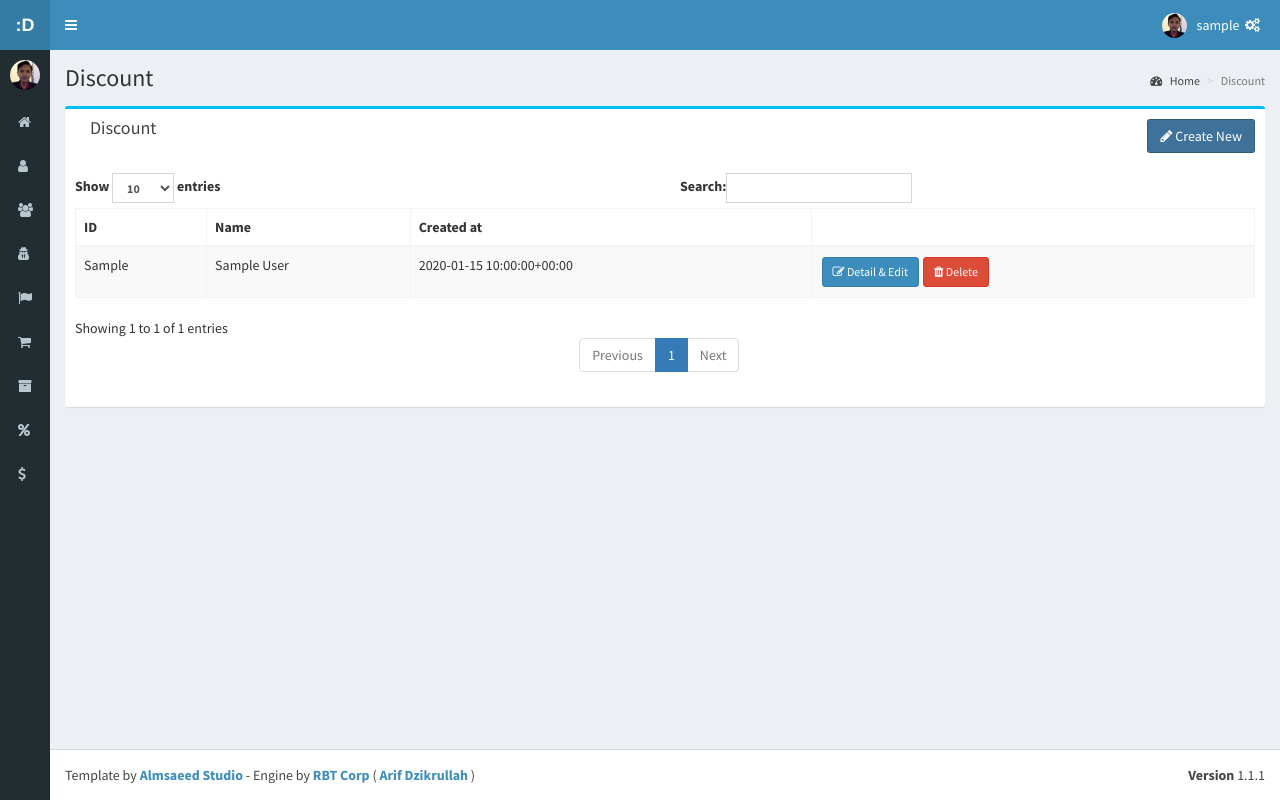
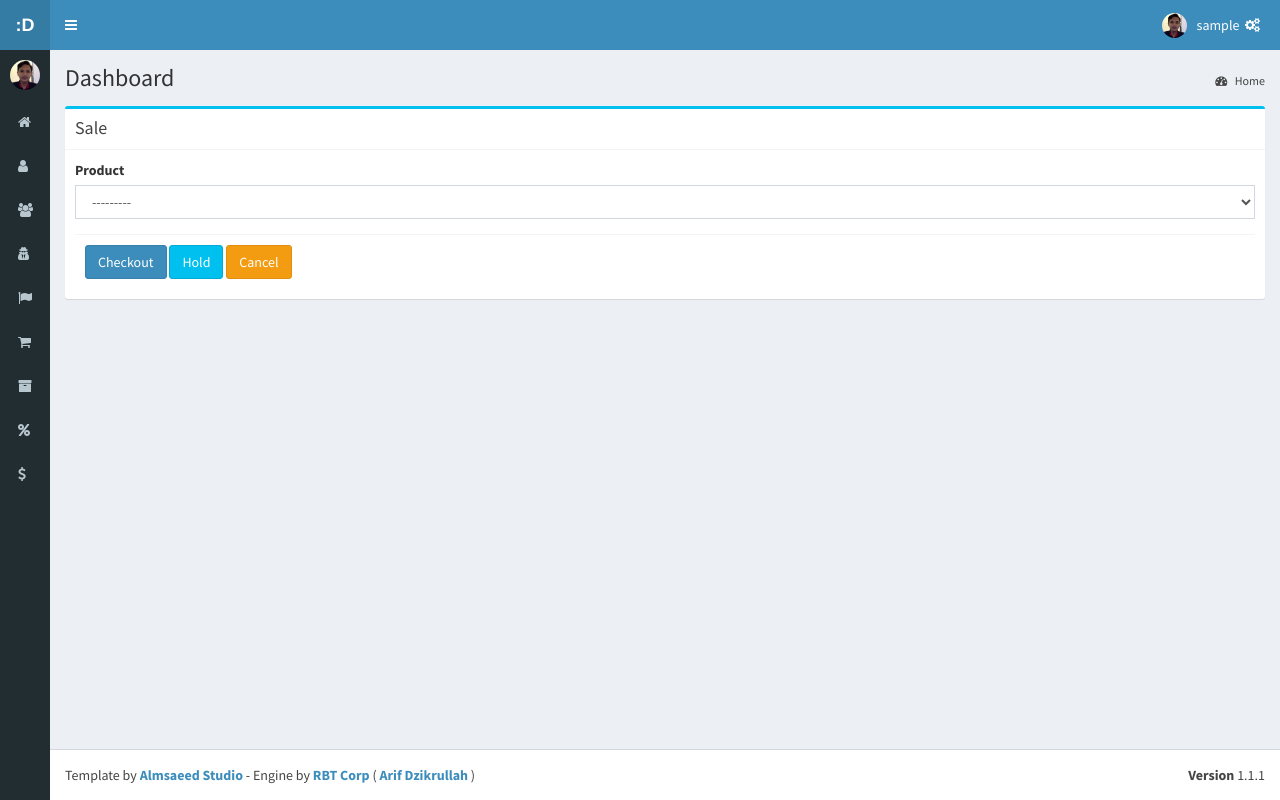
Before and after one commit to ardzix/pos_cooperative, a Django app: page /core/sale/ in a window 1280 px wide. Run offline with Django 3.2, Linux system fonts and the light colour scheme; a user stored in the database is signed in; tables that the repository leaves empty hold one stand-in row (values such as "Sample post"); parts of the project's set-up code (start-up, migrations or seed data) failed here and were passed over; some libraries are stand-ins or nearby versions.

Commit message:
working on sale

```diff
--- a/libs/constants.py
+++ b/libs/constants.py
@@ -1,4 +1,4 @@
-PRODUCT_CATEGORY = (
+PRODUCT_CATEGORIES = (
     (1, "Barang"),
     (2, "Pulsa"),
 )
@@ -7,12 +7,18 @@
     (2, 'Perempuan'),
     (3, 'Rahasia'),
 )
-INVESTOR_TYPE_CHOICE = (
+INVESTOR_TYPE_CHOICES = (
     (1, 'Aktif'),
     (2, 'Tidak Aktif'),
 )
-DISCOUNT_TYPE = (
+DISCOUNT_TYPES = (
     (1, 'Global'),
     (2, 'Periodik'),
     (3, 'Khusus Member'),
 )
+SALE_STATUSES = (
+    (1, 'Diproses'),
+    (2, 'Dibatalkan'),
+    (3, 'Ditahan'),
+    (4, 'Selesai'),
+)
--- a/pos/urls.py
+++ b/pos/urls.py
@@ -15,12 +15,11 @@
 """
 from django.conf.urls import url, include
 from django.contrib import admin
+from django.views.generic import RedirectView
 
 urlpatterns = [
     url(r'^admin/', admin.site.urls),
     url(r'^core/', include('pos_core.urls', namespace='core')),
     url(r'^account/', include('account.urls', namespace='account')),
-    # url(r'^401', landing.err401, name='err401'),
-    # url(r'^', landing.err404, name='err404'),
-    # url(r'^$', home, name='index'),
+    url(r'^$', RedirectView.as_view(url='/core/sale')),
 ]
--- a/pos_core/forms.py
+++ b/pos_core/forms.py
@@ -137,3 +137,12 @@
         widgets = {
             'discount': Select(attrs={'class':'form-control select2'}),
         }
+
+class SaleForm(ModelForm):
+
+    class Meta:
+        model = Sale
+        exclude = settings.EXCLUDE_FORM_FIELDS + ("status", "discount")
+        widgets = {
+            'product': TextInput(attrs={'class':'form-control', 'readonly':True, 'style':'background-color:white;border:none'}),
+        }
--- a/pos_core/models.py
+++ b/pos_core/models.py
@@ -1,7 +1,7 @@
 from __future__ import unicode_literals
 
 from django.db import models
-from libs.constants import PRODUCT_CATEGORY, GENDER_CHOICES, INVESTOR_TYPE_CHOICE, DISCOUNT_TYPE
+from libs.constants import PRODUCT_CATEGORIES, GENDER_CHOICES, INVESTOR_TYPE_CHOICES, DISCOUNT_TYPES, SALE_STATUSES
 from libs.models import BaseModelGeneric, BaseModelUnique
 from libs.views import ProtectedMixin
 from libs.storages import generate_name, STORAGE_BACKGROUND_COVER, STORAGE_AVATAR
@@ -49,7 +49,7 @@
 
 
 class Investor(BaseModelUnique):
-    investor_type = models.PositiveIntegerField(choices=INVESTOR_TYPE_CHOICE, default=1)
+    investor_type = models.PositiveIntegerField(choices=INVESTOR_TYPE_CHOICES, default=1)
     member_id = models.CharField(max_length=100)
 
     def __unicode__(self):
@@ -74,7 +74,7 @@
 
 
 class Product(BaseModelGeneric):
-    category = models.PositiveIntegerField(choices=PRODUCT_CATEGORY, default=1)
+    category = models.PositiveIntegerField(choices=PRODUCT_CATEGORIES, default=1)
     brand = models.ForeignKey(Brand, related_name="%(app_label)s_%(class)s_brand")
     sku = models.CharField(max_length=100)
     display_name = models.CharField(max_length=150)
@@ -84,7 +84,16 @@
     description = models.TextField(blank=True, null=True)
 
     def __unicode__(self):
-        return self.display_name
+        return "[%s][%s] %s" % (self.sku, self.brand, self.display_name)
+
+    def get_price(self):
+        return str(self.base_price)
+
+    def get_discount(self):
+        return "-"
+
+    def get_discounted_price(self):
+        return "-"
 
     class Meta:
         verbose_name = "Product"
@@ -110,7 +119,7 @@
 class Discount(BaseModelGeneric):
     display_name = models.CharField(max_length=100)
     short_name = models.SlugField(max_length=100)
-    discount_type = models.PositiveIntegerField(choices=DISCOUNT_TYPE, default=1)
+    discount_type = models.PositiveIntegerField(choices=DISCOUNT_TYPES, default=1)
     start_date_at = models.DateTimeField(blank=True, null=True)
     start_date_at_timestamp = models.PositiveIntegerField(db_index=True, blank=True, null=True)
     end_date_at = models.DateTimeField(blank=True, null=True)
@@ -138,13 +147,26 @@
     product = models.ForeignKey(Product, related_name="%(app_label)s_%(class)s_product")
     discount = models.ForeignKey(Discount, related_name="%(app_label)s_%(class)s_discount", blank=True, null=True)
     amount = models.PositiveIntegerField(default=0)
+    status = models.PositiveIntegerField(choices=SALE_STATUSES, default=1)
+
+    # Please not that created_by is filled with buyer info
+
+    class Meta:
+        verbose_name = "Sale"
+        verbose_name_plural = "Sales"
+
+
+class Checkout(BaseModelGeneric):
+    sale = models.ForeignKey(Sale, related_name="%(app_label)s_%(class)s_sale")
+    price = models.PositiveIntegerField(default=0)
+    discount = models.PositiveIntegerField(default=0)
+    paid = models.PositiveIntegerField(default=0)
     sale_at = models.DateTimeField()
     sale_at_timestamp = models.PositiveIntegerField(db_index=True)
     sale_by = models.ForeignKey(User, db_index=True, related_name="%(app_label)s_%(class)s_sale_by")
 
-    def __unicode__(self):
-        return self.display_name
+    # Please not that created_by is filled with buyer info, and sale_by si filled by sales/admin
 
     class Meta:
-        verbose_name = "Sale"
-        verbose_name_plural = "Sales"
+        verbose_name = "Checkout"
+        verbose_name_plural = "Checkouts"
--- a/pos_core/templates/layout/sidebar.html
+++ b/pos_core/templates/layout/sidebar.html
@@ -32,5 +32,5 @@
     </ul>
   </li>
 <li class="treeview">
-    <a href="#"><i class="fa fa-dollar"></i><span>Sale</span></a>
+    <a href="{% url 'core:sale' %}"><i class="fa fa-dollar"></i><span>Sale</span></a>
 </li>
--- /dev/null
+++ b/pos_core/templates/sale/index.html
@@ -0,0 +1,98 @@
+{% extends "../layout/adminLTE2.html" %}
+{% load static compress %}
+
+
+{% block content %}
+<section class="content">
+      <div class="row">
+        <div class="col-xs-12">
+            <div class="box box-info">
+                <div class="box-header with-border">
+                  <h3 class="box-title">Sale</h3>
+                </div>
+                <form role="form" method="POST">
+                    <!-- /.box-header -->
+                    <div class="box-body">
+                        {% csrf_token %}
+
+                        <div class="row">
+                            <div class="col-md-12">
+                                <div class="form-group required">
+                                    <label>{{form.stock.product.label}}</label>
+                                    {{form.stock.product}}
+                                </div>
+                            </div>
+                        </div>
+
+                    <div class="box-footer">
+                        <button type="button" class="btn btn-primary">Checkout</button>
+                        <button type="button" class="btn btn-info">Hold</button>
+                        <button type="button" class="btn btn-warning">Cancel</button>
+                    </div>
+                </form>
+            </div>
+            <!-- /.box -->
+        </div>
+        <!-- /.col -->
+    </div>
+    <!-- /.row -->
+</section>
+<!-- /.content -->
+{% endblock %}
+
+
+{% block css %}
+<!-- Bootstrap 3.3.6 -->
+<link rel="stylesheet" href="{% static 'backend/bootstrap/css/bootstrap.min.css' %}">
+<!-- bootstrap datepicker -->
+  <link rel="stylesheet" href="{% static 'backend/plugins/datepicker/datepicker3.css' %}">
+    <!-- Bootstrap time Picker -->
+  <link rel="stylesheet" href="{% static 'backend/plugins/timepicker/bootstrap-timepicker.min.css' %}">
+  <link rel="stylesheet" href="{% static 'backend/bootstrap/css/bootstrap.min.css' %}">
+<!-- Font Awesome -->
+<link rel="stylesheet" href="https://cdnjs.cloudflare.com/ajax/libs/font-awesome/4.5.0/css/font-awesome.min.css">
+<!-- Ionicons -->
+<link rel="stylesheet" href="https://cdnjs.cloudflare.com/ajax/libs/ionicons/2.0.1/css/ionicons.min.css">
+<!-- Select2 -->
+<link rel="stylesheet" href="{% static 'backend/plugins/select2/select2.min.css' %}">
+<!-- Theme style -->
+<link rel="stylesheet" href="{% static 'backend/dist/css/AdminLTE.min.css' %}">
+<!-- AdminLTE Skins. Choose a skin from the css/skins
+   folder instead of downloading all of them to reduce the load. -->
+<link rel="stylesheet" href="{% static 'backend/dist/css/skins/_all-skins.min.css' %}">
+{% endblock %}
+
+{% block js %}
+<!-- jQuery 2.2.3 -->
+<script src="{% static 'backend/plugins/jQuery/jquery-2.2.3.min.js' %}"></script>
+<!-- Bootstrap 3.3.6 -->
+<script src="{% static 'backend/bootstrap/js/bootstrap.min.js' %}"></script>
+<!-- AdminLTE App -->
+<script src="{% static 'backend/dist/js/app.min.js' %}"></script>
+<!-- CK Editor -->
+<!-- <script src="https://cdn.ckeditor.com/4.5.7/standard/ckeditor.js"></script> -->
+
+<script src="{% static 'backend/dist/js/ckeditor/ckeditor.js' %}"></script>
+<!-- Select2 -->
+<script src="{% static 'backend/plugins/select2/select2.full.min.js' %}"></script>
+<!-- bootstrap datepicker -->
+<script src="{% static 'backend/plugins/datepicker/bootstrap-datepicker.js' %}"></script>
+<!-- bootstrap time picker -->
+<script src="{% static 'backend/plugins/timepicker/bootstrap-timepicker.min.js' %}"></script>
+<!-- InputMask -->
+<script src="{% static 'backend/plugins/input-mask/jquery.inputmask.js' %}"></script>
+<script src="{% static 'backend/plugins/input-mask/jquery.inputmask.date.extensions.js' %}"></script>
+<script src="{% static 'backend/plugins/input-mask/jquery.inputmask.extensions.js' %}"></script>
+
+<script>
+
+    $(".select2").select2();
+
+    $("#{{form.stock.product.auto_id}}").change(function(){
+        $.get("{% url 'core:sale-ajax' %}", {'product_id': $(this).val()}, function(data){
+            console.log(data)
+        })
+    })
+</script>
+
+{% endblock %}
--- a/pos_core/urls.py
+++ b/pos_core/urls.py
@@ -6,6 +6,7 @@
 from pos_core.views.product import *
 from pos_core.views.stock import *
 from pos_core.views.discount import *
+from pos_core.views.sale import *
 
 urlpatterns = [
     url(r'^role/$', RoleView.as_view(), name='role'),
@@ -31,6 +32,8 @@
     url(r'^discount-product/$', DiscountProductView.as_view(), name='discount-product'),
     url(r'^discount-product/form/$', DiscountProductFormView.as_view(), name='discount-product-form'),
 
-    url(r'^sale/$', DiscountView.as_view(), name='sale'),
+    url(r'^sale/$', SaleView.as_view(), name='sale'),
+    url(r'^sale/ajax/$', SaleAjaxView.as_view(), name='sale-ajax'),
+
 
 ]
--- /dev/null
+++ b/pos_core/views/sale.py
@@ -0,0 +1,48 @@
+from django.views.generic import TemplateView
+from libs.views import ProtectedMixin
+from pos_core.models import Role, Product, Discount, DiscountProduct
+from pos_core.forms import StockForm, SaleForm
+from libs.json_response import JSONResponse
+from django.contrib import messages
+from django.shortcuts import redirect, reverse
+from django.forms import formset_factory
+
+SaleFormSet = formset_factory(
+    SaleForm,
+    extra=1
+)
+
+class SaleView(ProtectedMixin, TemplateView):
+    template_name = "sale/index.html"
+
+    def get(self, request):
+
+        return self.render_to_response({
+            'form' : {
+                'stock' : StockForm(prefix="product"),
+                'sale' : SaleFormSet(prefix="sale"),
+            }
+        })
+
+class SaleAjaxView(ProtectedMixin, TemplateView):
+    template_name = "sale/index.html"
+
+    def get(self, request):
+        p = Product.objects.filter(id=request.GET.get("product_id")).first()
+
+        if not p:
+            return JSONResponse({
+                    'success' : False,
+                })
+
+        return JSONResponse({
+                'success' : True,
+                'data' : {
+                    'id62' : p.id62,
+                    'name' : "%s" % p,
+                    'price' : p.get_price(),
+                    'discount' : p.get_discount(),
+                    'discounted_price' : p.get_discounted_price(),
+                    'int_price' : p.base_price
+                }
+            })
```
Also changed, not shown: pos_core/migrations/0003_auto_20171022_1630.py (added), pos_core/migrations/0004_sale_status.py (added).
